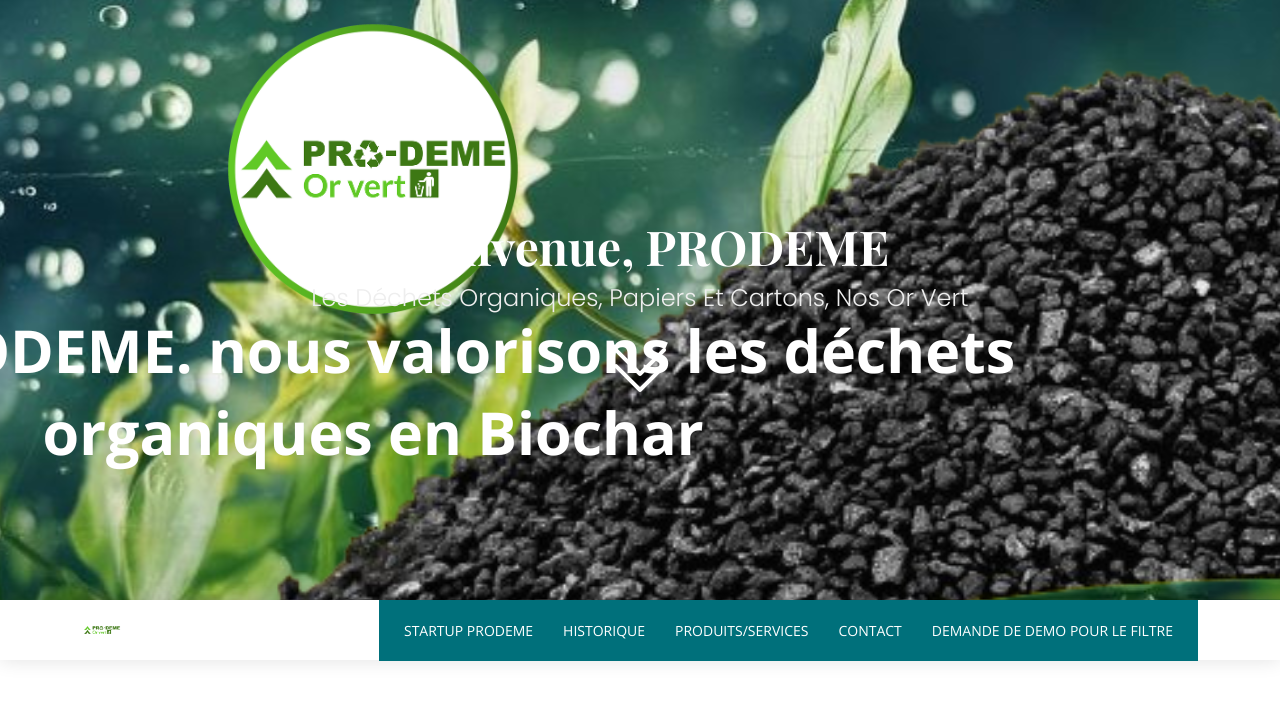
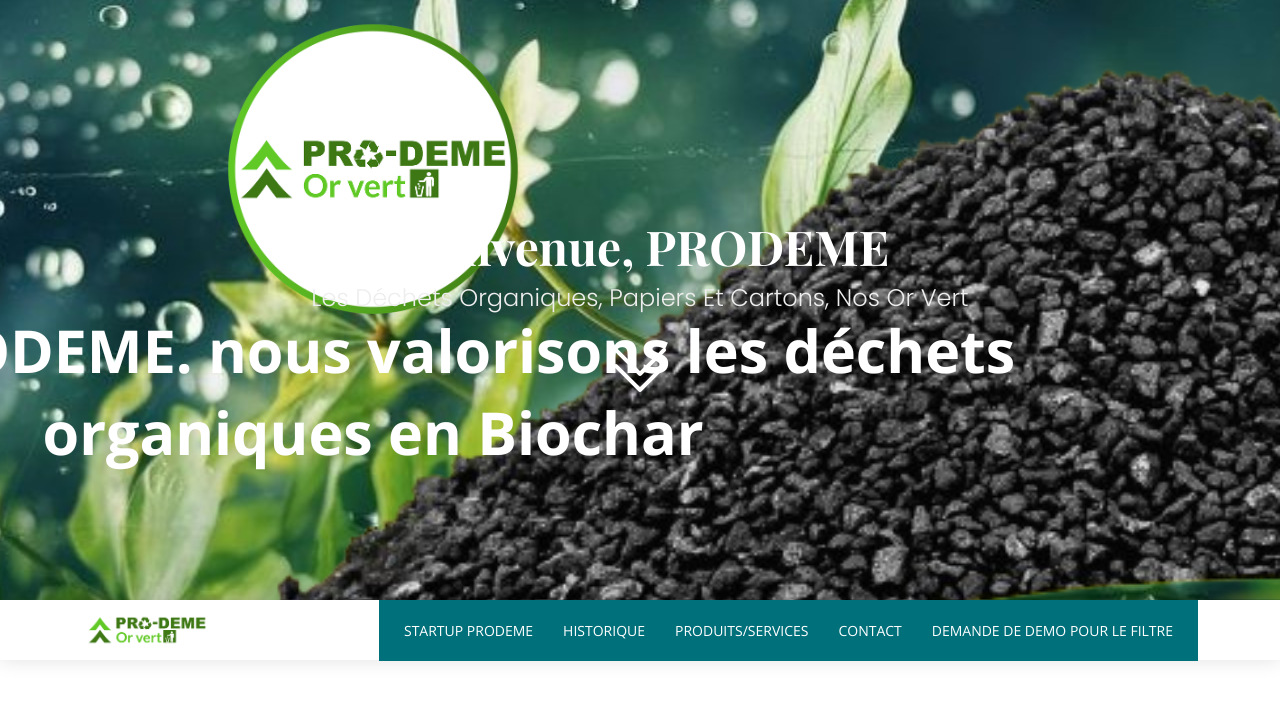
Before and after one commit to ahmeddamesamb/seggtech, a plain HTML site: page index.html in a window 1280 px wide. Shown: the top 718 px of the page. Drawn offline with nearby package versions, Linux system fonts and the light colour scheme; a web font is replaced by a local one.

Commit message:
integration logo prodeme sur le nav bar

```diff
--- a/assets/css/style.css
+++ b/assets/css/style.css
@@ -96,8 +96,10 @@ h6 {
 #header .logo img {
   padding: 0;
   margin: 0;
-  max-height: 40px;
+  max-height: 130px;
+
 }
+
 
 .scrolled-offset {
   margin-top: 60px;
@@ -111,6 +113,7 @@ h6 {
 */
 .navbar {
   padding: 0;
+  margin: 0;
 }
 
 .navbar ul {
```
Also changed, not shown: index.html (+1 -2 lines).
